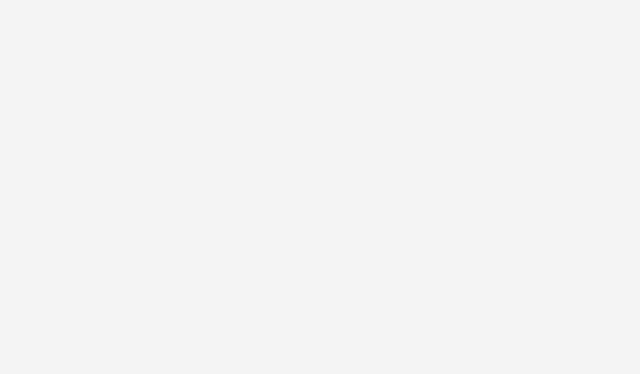
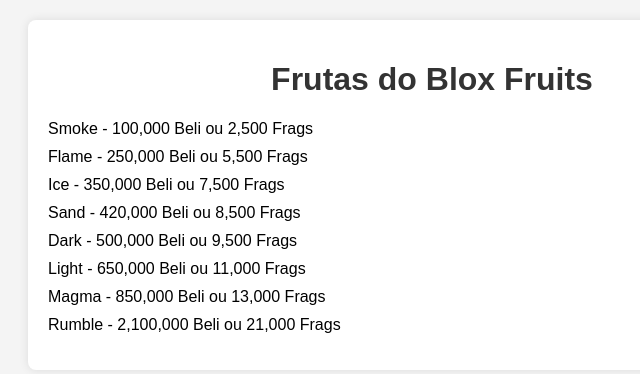
Before and after one commit to pablomoraiss/seliga-D-P, a plain HTML site: page Index.html in a window 1280 px wide. Shown: the whole page, without its empty margins (208-848 px from the left). Drawn offline with Linux system fonts and the light colour scheme.

Commit message:
Index.html

```diff
--- a/Index.html
+++ b/Index.html
@@ -4,4 +4,22 @@
     <meta charset="UTF-8">
     <meta name="viewport" content="width=device-width, initial-scale=1.0">
     <link rel="stylesheet" href="style.css">
-    <title>Barbearia Alura</title>
+  <title>Frutas do Blox Fruits</title>
+  <link rel="stylesheet" href="styles.css">
+</head>
+<body>
+  <div class="fruits">
+    <h1>Frutas do Blox Fruits</h1>
+    <ul>
+      <li>Smoke - 100,000 Beli ou 2,500 Frags</li>
+      <li>Flame - 250,000 Beli ou 5,500 Frags</li>
+      <li>Ice - 350,000 Beli ou 7,500 Frags</li>
+      <li>Sand - 420,000 Beli ou 8,500 Frags</li>
+      <li>Dark - 500,000 Beli ou 9,500 Frags</li>
+      <li>Light - 650,000 Beli ou 11,000 Frags</li>
+      <li>Magma - 850,000 Beli ou 13,000 Frags</li>
+      <li>Rumble - 2,100,000 Beli ou 21,000 Frags</li>
+    </ul>
+  </div>
+</body>
+</html>
```
